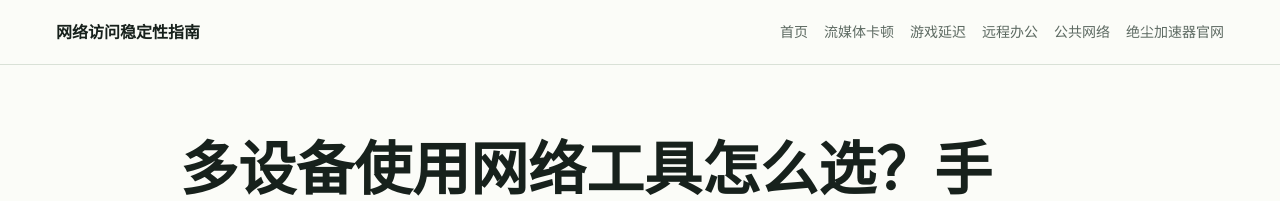
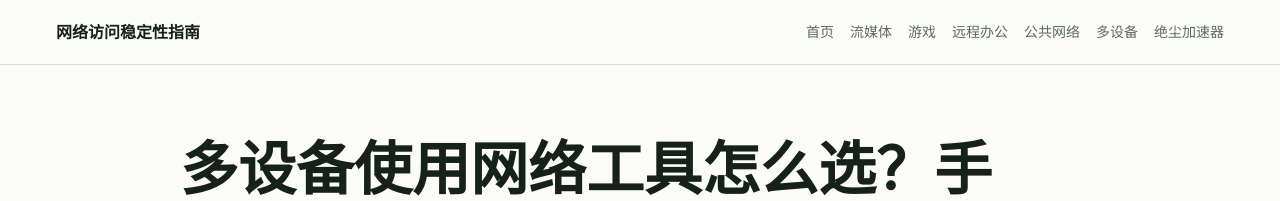
Before and after one commit to ximenshu/juechen-vpn-guide, a Jekyll site: the page guide/multi-device-network-tool/index.html, which Jekyll copies as it is, in a window 1280 px wide. Shown: the top 201 px of the page. Built offline with Jekyll 4.4.1, drawn with Linux system fonts in a browser that asks for light colours.

Commit message:
Update multi device page navigation

```diff
--- a/guide/multi-device-network-tool/index.html
+++ b/guide/multi-device-network-tool/index.html
@@ -13,11 +13,12 @@
     <a class="brand" href="/juechen-vpn-guide/">网络访问稳定性指南</a>
     <nav aria-label="主导航">
       <a href="/juechen-vpn-guide/">首页</a>
-      <a href="/juechen-vpn-guide/guide/streaming-buffering-fix/">流媒体卡顿</a>
-      <a href="/juechen-vpn-guide/guide/game-latency-guide/">游戏延迟</a>
+      <a href="/juechen-vpn-guide/guide/streaming-buffering-fix/">流媒体</a>
+      <a href="/juechen-vpn-guide/guide/game-latency-guide/">游戏</a>
       <a href="/juechen-vpn-guide/guide/remote-work-network/">远程办公</a>
       <a href="/juechen-vpn-guide/guide/public-wifi-safety/">公共网络</a>
-      <a href="https://www.juechenjsq.com/">绝尘加速器官网</a>
+      <a href="/juechen-vpn-guide/guide/multi-device-network-tool/">多设备</a>
+      <a href="/juechen-vpn-guide/review/juechen-accelerator-scenarios/">绝尘加速器</a>
     </nav>
   </header>
 
```
